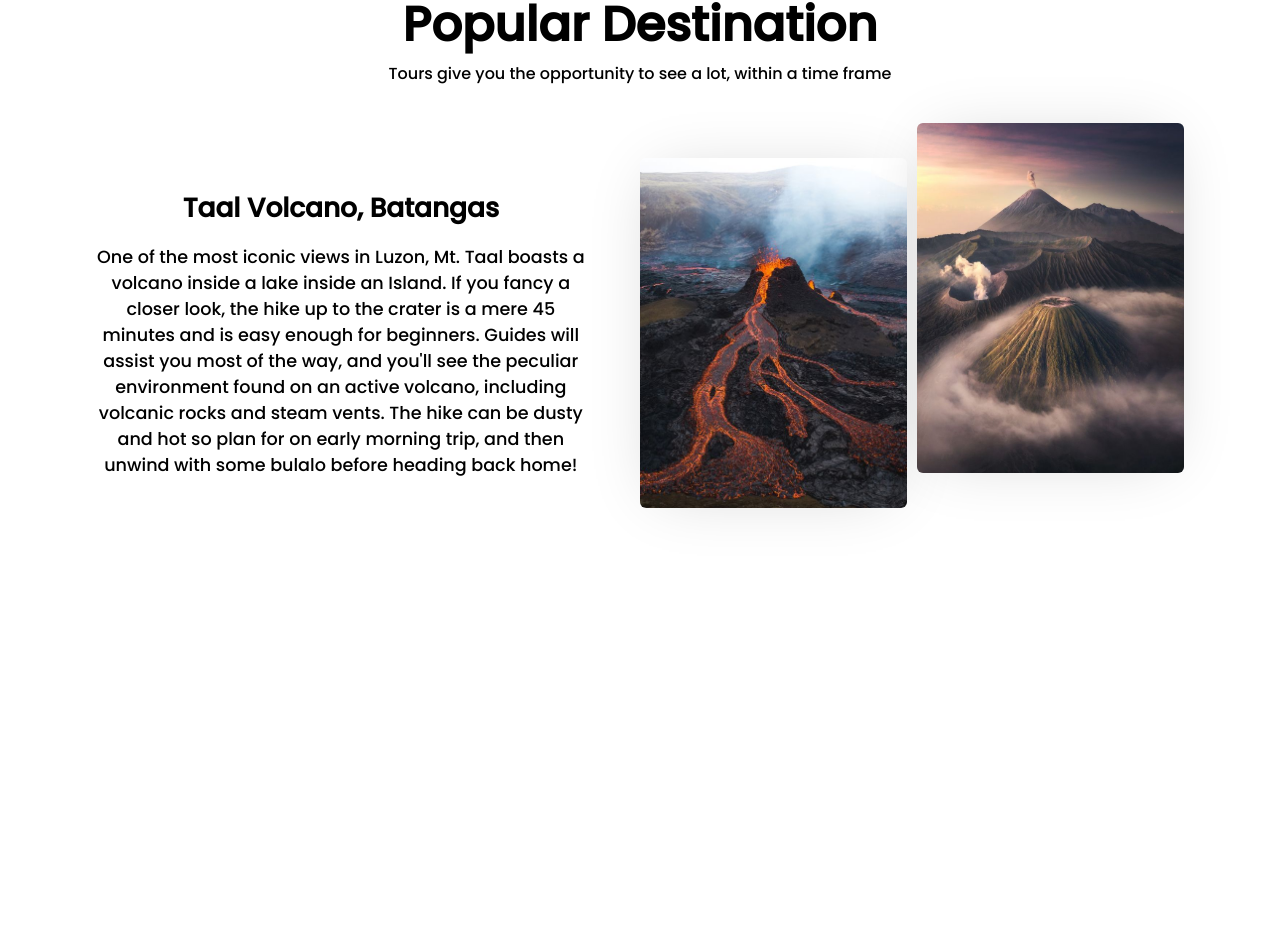
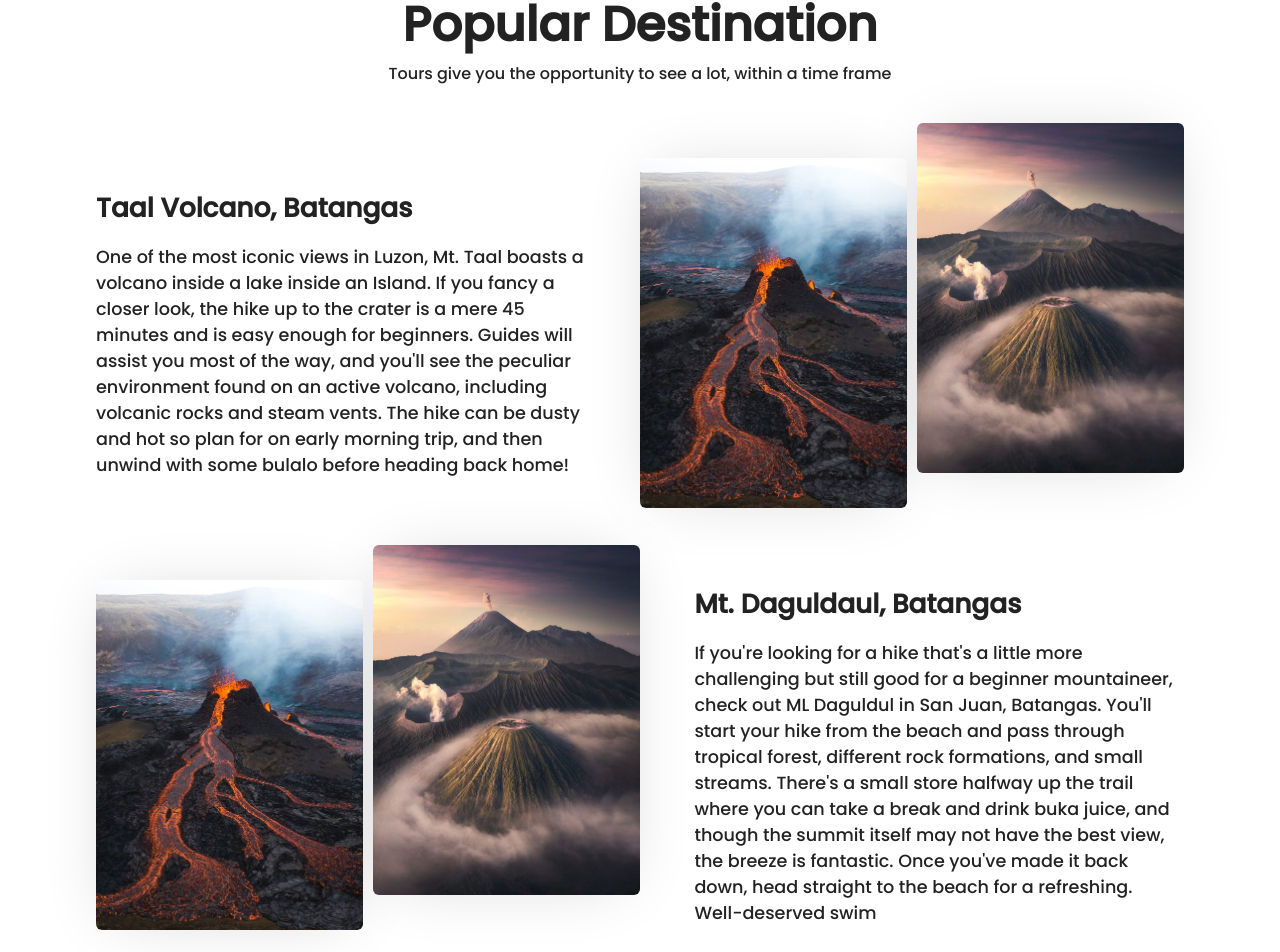
Before and after one commit to Shreeharan1207/Voyage-Vision, a React (Create React App) app: page / in a window 1280 px wide. Shown: the part 875-1827 px from the top of the page. Before the commit the page ends 1447 px from the top, so only its background shows below. Built offline with nearby package versions, Linux system fonts and the light colour scheme.

Commit message:
Style Changes and Dynamic Destination Component

```diff
--- a/src/Components/Destination.js
+++ b/src/Components/Destination.js
@@ -4,6 +4,7 @@ import React from 'react'
 import classes from './Destination.module.css'
 import Valcano1 from '../Assets/5.jpg'
 import Valcano2 from '../Assets/6.jpg'
+import DestinationData from './DestinationData'
 
 const Destination = () => {
     return (
@@ -12,25 +13,29 @@ const Destination = () => {
                 Popular Destination
             </h1>
             <p>Tours give you the opportunity to see a lot, within a time frame</p>
-
-            <div className={classes.desc}>
-                <div className={classes.descText}>
-                    <h2>Taal Volcano, Batangas</h2>
-                    <p>One of the most iconic views in Luzon, Mt. Taal boasts
-                        a volcano inside a lake inside an Island. If you fancy
-                        a closer look, the hike up to the crater is a mere
-                        45 minutes and is easy enough for beginners. Guides
-                        will assist you most of the way, and you'll see the
-                        peculiar environment found on an active volcano,
-                        including volcanic rocks and steam vents. The hike can
-                        be dusty and hot so plan for on early morning trip, and
-                        then unwind with some bulalo before heading back home!</p>
-                </div>
-                <div className={classes.image}>
-                    <img alt="valcano1" src={Valcano1}/>
-                    <img alt="valcano2" src={Valcano2}/>
-                </div>
-            </div>
+            <DestinationData className={classes.firstDesc}
+              heading = "Taal Volcano, Batangas"
+              text = "One of the most iconic views in Luzon, Mt. Taal boasts a volcano
+              inside a lake inside an Island. If you fancy a closer look, the hike up to
+              the crater is a mere 45 minutes and is easy enough for beginners. Guides
+              will assist you most of the way, and you'll see the peculiar environment
+              found on an active volcano, including volcanic rocks and steam vents. The
+              hike can be dusty and hot so plan for on early morning trip, and then unwind
+              with some bulalo before heading back home!"
+              img1 = {Valcano1}
+              img2 = {Valcano2}
+            />
+            <DestinationData className={classes.firstDescReverse}
+              heading = "Mt. Daguldaul, Batangas"
+              text = "If you're looking for a hike that's a little more challenging but still
+              good for a beginner mountaineer, check out ML Daguldul in San Juan, Batangas. You'll
+              start your hike from the beach and pass through tropical forest, different rock formations,
+              and small streams. There's a small store halfway up the trail where you can take a break and
+              drink buka juice, and though the summit itself may not have the best view, the breeze is fantastic.
+              Once you've made it back down, head straight to the beach for a refreshing. Well-deserved swim"
+              img1 = {Valcano1}
+              img2 = {Valcano2}
+            />
         </div>
     )
 }
--- a/src/Components/Destination.module.css
+++ b/src/Components/Destination.module.css
@@ -1,13 +1,23 @@
 .destination {
     margin: 4rem 6rem;
+    text-align: center;
+    color: #222 ;
 }
 
 .destination h1 {
     font-size: 3rem;
 }
 
-.desc {
+.firstDesc {
     display: flex;
+    align-items: center;
+    justify-content: space-between;
+    margin-top: 4.5rem;
+}
+
+.firstDescReverse {
+    display: flex;
+    flex-direction: row-reverse;
     align-items: center;
     justify-content: space-between;
     margin-top: 4.5rem;
@@ -50,7 +60,13 @@
         margin: 4rem 6rem;
     }
 
-    .desc {
+    .firstDesc {
+        display: flex;
+        flex-direction: column-reverse;
+        margin-top: 2.5rem;
+    }
+
+    .firstDescReverse {
         display: flex;
         flex-direction: column-reverse;
         margin-top: 2.5rem;
--- /dev/null
+++ b/src/Components/DestinationData.js
@@ -0,0 +1,20 @@
+import React from 'react'
+
+import classes from './Destination.module.css'
+
+const DestinationData = (props) => {
+    return (
+        <div className={props.className}>
+            <div className={classes.descText}>
+                <h2>{props.heading}</h2>
+                <p>{props.text}</p>
+            </div>
+            <div className={classes.image}>
+                <img alt="valcano1" src={props.img1} />
+                <img alt="valcano2" src={props.img2} />
+            </div>
+        </div>
+    )
+}
+
+export default DestinationData
--- a/src/Components/Hero.module.css
+++ b/src/Components/Hero.module.css
@@ -22,6 +22,7 @@ img {
     left: 50%;
     transform: translate(-50%,-50%);
     width: 100%;
+    text-align: center;
 }
 
 .heroText h1{
--- a/src/Components/UI/Navbar.module.css
+++ b/src/Components/UI/Navbar.module.css
@@ -108,6 +108,7 @@ button:hover {
         margin: 0;
         transition: 0.3s ease-in-out;
         border-radius: 13px;
+        text-align: center;
     }
 
     .navItems.active {
--- a/src/index.css
+++ b/src/index.css
@@ -5,5 +5,5 @@
   padding: 0;
   box-sizing: border-box;
   font-family: 'Poppins', sans-serif;
-  text-align: center;
+  /* text-align: center; */
 }
```
